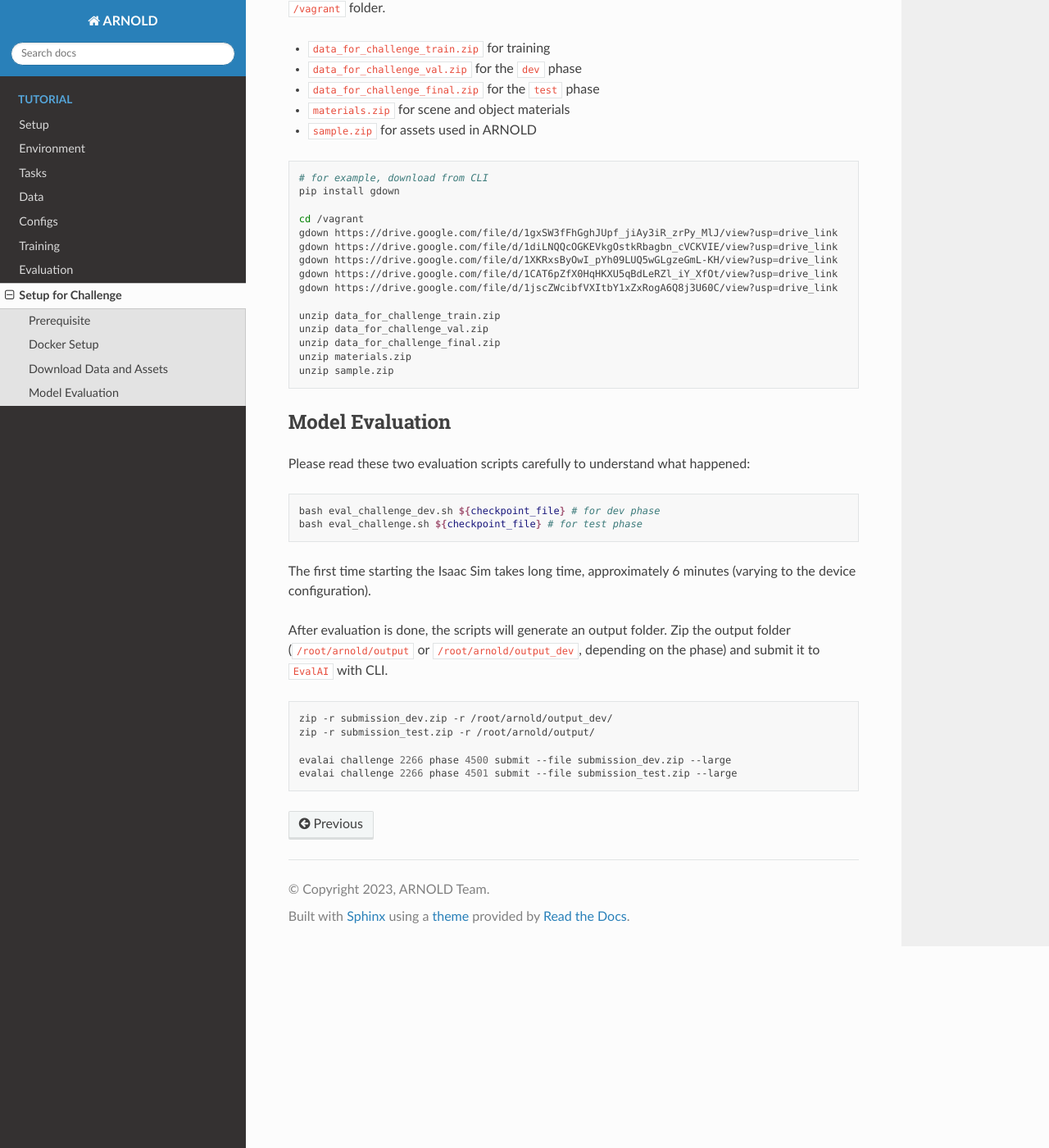
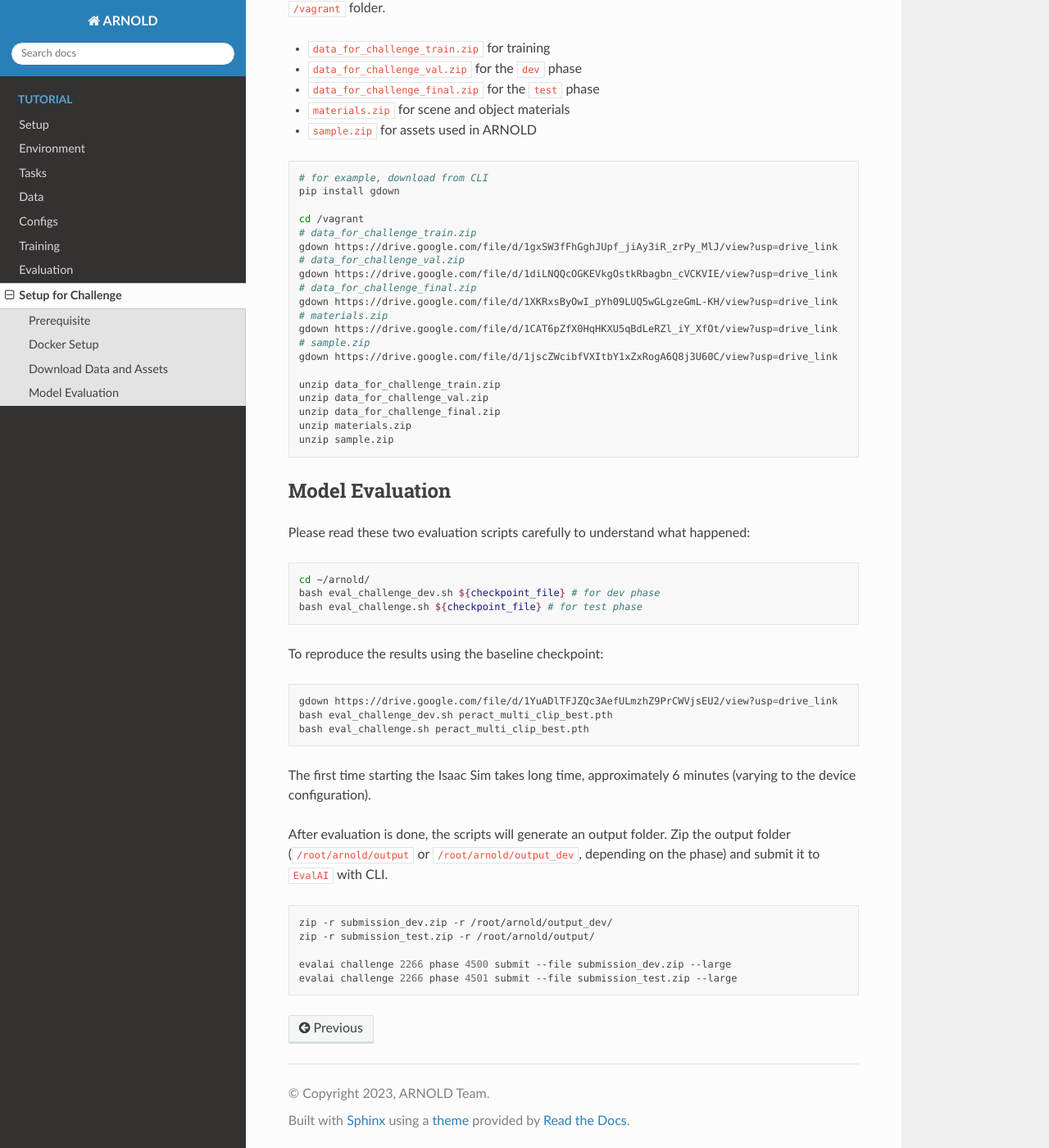
Before and after one commit to arnold-benchmark/docs, a Sphinx documentation site: the page built from docs/tutorial/challenge_setup/index.md, in a window 1280 px wide and 1400 px high, scrolled down 1166 px. Shown: the whole window at 82% size. Built offline with Sphinx 7.4.7 and the Read the Docs theme 2.0.0, drawn with Linux system fonts in a browser that asks for light colours.

Commit message:
Update index.md

````diff
--- a/docs/tutorial/challenge_setup/index.md
+++ b/docs/tutorial/challenge_setup/index.md
@@ -53,10 +53,15 @@ You can download [data and assets](https://drive.google.com/drive/folders/1yaEIt
 pip install gdown
 
 cd /vagrant
+# data_for_challenge_train.zip
 gdown https://drive.google.com/file/d/1gxSW3fFhGghJUpf_jiAy3iR_zrPy_MlJ/view?usp=drive_link
+# data_for_challenge_val.zip
 gdown https://drive.google.com/file/d/1diLNQQcOGKEVkgOstkRbagbn_cVCKVIE/view?usp=drive_link
+# data_for_challenge_final.zip
 gdown https://drive.google.com/file/d/1XKRxsByOwI_pYh09LUQ5wGLgzeGmL-KH/view?usp=drive_link
+# materials.zip
 gdown https://drive.google.com/file/d/1CAT6pZfX0HqHKXU5qBdLeRZl_iY_XfOt/view?usp=drive_link
+# sample.zip
 gdown https://drive.google.com/file/d/1jscZWcibfVXItbY1xZxRogA6Q8j3U60C/view?usp=drive_link
 
 unzip data_for_challenge_train.zip
@@ -71,8 +76,16 @@ unzip sample.zip
 Please read these two evaluation scripts carefully to understand what happened:
 
 ```bash
+cd ~/arnold/
 bash eval_challenge_dev.sh ${checkpoint_file} # for dev phase
 bash eval_challenge.sh ${checkpoint_file} # for test phase
+```
+
+To reproduce the results using the baseline checkpoint:
+```bash
+gdown https://drive.google.com/file/d/1YuADlTFJZQc3AefULmzhZ9PrCWVjsEU2/view?usp=drive_link
+bash eval_challenge_dev.sh peract_multi_clip_best.pth
+bash eval_challenge.sh peract_multi_clip_best.pth
 ```
 
 The first time starting the Isaac Sim takes long time, approximately 6 minutes (varying to the device configuration).
````
